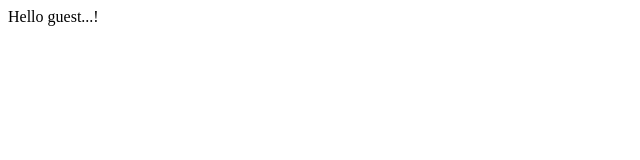
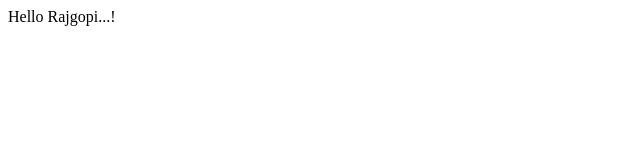
Before and after one commit to rajarajagopi/react-b47-b48, a React (Vite) app: page / in a window 1280 px wide. Shown: the top 160 px of the page, without its empty margins (0-640 px from the left). Built offline with nearby package versions, Linux system fonts and the light colour scheme.

Commit message:
passing the props in class component

```diff
--- a/src/App.jsx
+++ b/src/App.jsx
@@ -44,15 +44,20 @@ function App() {
 import { Component } from "react";
 class Hello extends Component{
   render()
+
   {
-    return <div>Hello guest...!</div>
+    const { name }=this.props;
+    return <div>Hello {name}...!</div>
+    //return <div>Hello {this.props.name}...!</div>
   }
 }
 class App extends Component{
   render()
   {
+
     return (
-    <div><Hello /></div>
+    <div><Hello name='Rajgopi' /></div>
+
     )
   }
 }
```
